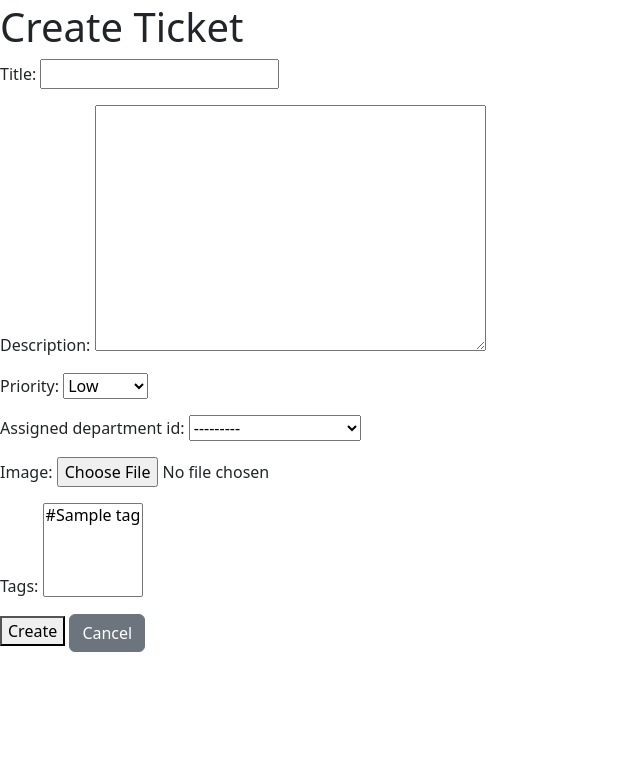
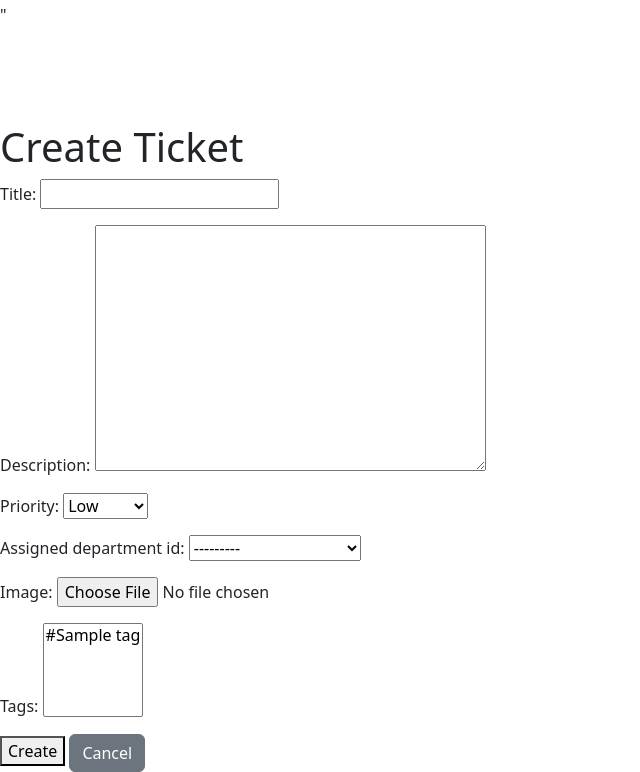
Before and after one commit to luismarrer/Probless-project, a Django app: page /1/1/create_ticket/ in a window 1280 px wide. Shown: the part 44-816 px from the top of the page, without its empty margins (0-640 px from the left). Before the commit the page ends 696 px from the top, so only its background shows below. Run offline with Django 5.2, Linux system fonts and the light colour scheme; a user stored in the database is signed in; tables that the repository leaves empty hold one stand-in row (values such as "Sample post").

Commit message:
Updating ticket format

```diff
--- a/probless-backend/core/templates/create_ticket.html
+++ b/probless-backend/core/templates/create_ticket.html
@@ -1,10 +1,11 @@
 {% extends 'layout.html' %}
 
-{% block title %}Create Ticket{% endblock %}
+
 
 {% block content %}
+"
     <form method="POST">
-        <h1>Create Ticket</h1>
+        <h1 class="mt-5 pt-5">Create Ticket</h1>
 
         {% if error %}
             <div class="error">{{ error }}</div>
@@ -16,4 +17,5 @@
         <button type="submit">Create</button>
         <button type="button" class="btn btn-secondary" onclick="window.history.back();">Cancel</button>  <!-- Botón que utiliza JavaScript -->
     </form>
+
 {% endblock %}
```
